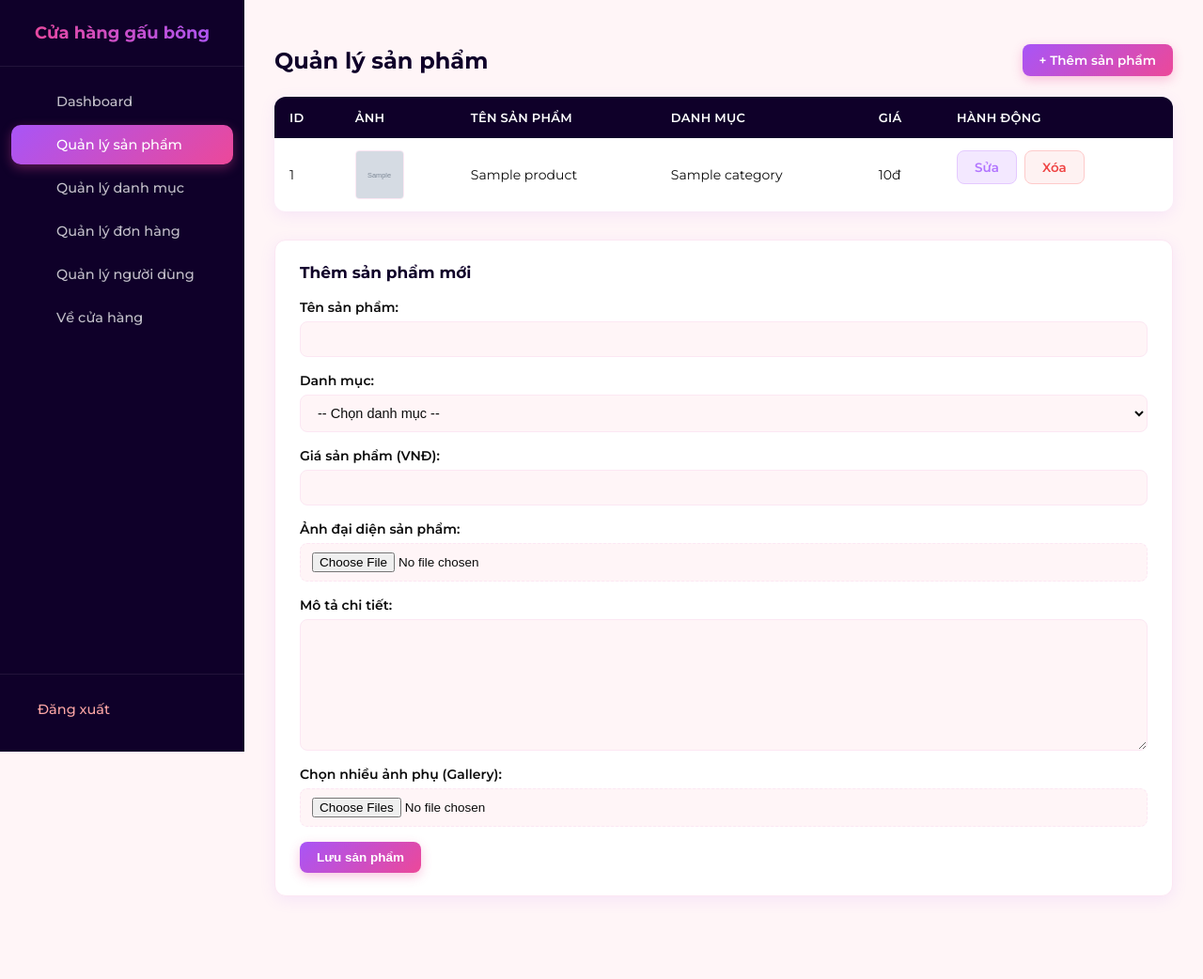
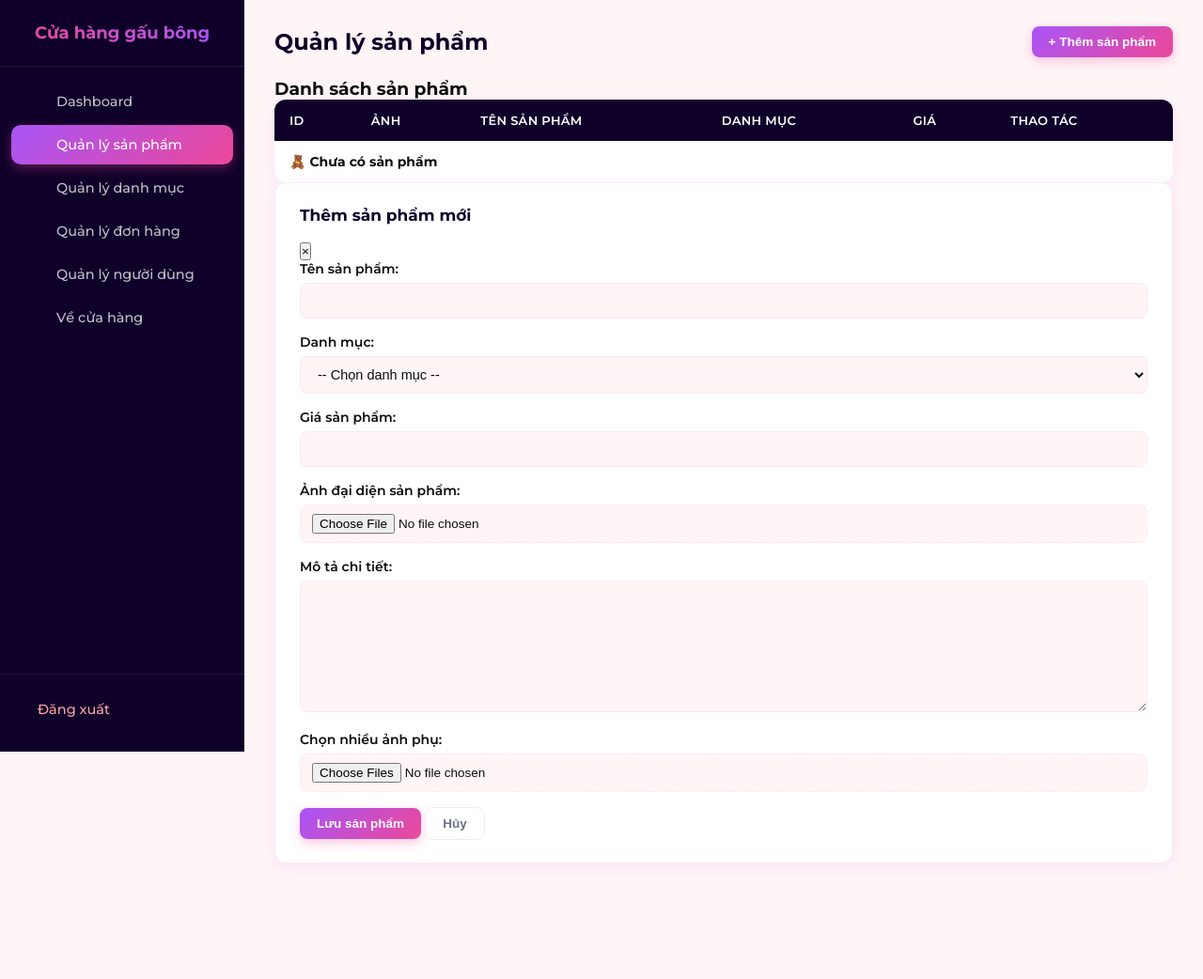
Before and after one commit to Tied13/laptrinhweb, a PHP site: page /admin/products.php in a window 1280 px wide. Shown: the whole page at 94% size. After the commit the page ends 919 px from the top, so only its background shows below. Run offline with PHP 8.4, Linux system fonts and the light colour scheme; a user stored in the database is signed in; tables that the repository leaves empty hold one stand-in row (values such as "Sample post"); grey boxes marked "Sample" are stand-in pictures; data that the repository does not hold is empty; some libraries are stand-ins or nearby versions.

Commit message:
Update products.php (FE2)

```diff
--- a/admin/products.php
+++ b/admin/products.php
@@ -1,57 +1,37 @@
-\<?php
+<?php
 if (session_status() === PHP_SESSION_NONE) {
     session_start();
 }
-
-// 1. Kiểm tra quyền Admin (Middleware)
 if (!isset($_SESSION['role']) || (int)$_SESSION['role'] !== 1) {
     $_SESSION['error'] = 'Bạn không có quyền truy cập!';
     header('Location: ../login.php');
     exit();
 }
-
-// 2. Nạp cấu hình CSDL và Models
-require_once __DIR__ . '/../config/database.php';
-require_once __DIR__ . '/../models/Product.php';
-require_once __DIR__ . '/../models/Category.php';
-
-$database = new Database();
-$db = $database->getConnection();
-
-$productModel = new Product($db);
-$categoryModel = new Category($db);
-
-// 3. Khởi tạo dữ liệu hiển thị
-$products = $productModel->getAll();
-$categories = $categoryModel->getAll();
-
-// Xử lý lấy thông tin khi bấm nút "Sửa"
-$product_edit = null;
-if (isset($_GET['action']) && $_GET['action'] === 'edit' && !empty($_GET['id'])) {
-    $edit_id = (int)$_GET['id'];
-    $product_edit = $productModel->getProductById($edit_id);
-}
 ?>
 <!DOCTYPE html>
 <html lang="vi">
-
 <head>
     <meta charset="UTF-8">
     <meta name="viewport" content="width=device-width, initial-scale=1.0">
     <title>Quản lý sản phẩm</title>
     <link rel="stylesheet" href="../assets/css/admin.css">
 </head>
+<body>
 
-<body>
 <?php include '../includes/navbar_admin.php'; ?>
 
 <div class="admin-content">
     <div class="admin-page-header">
         <h2>Quản lý sản phẩm</h2>
-            <a href="products.php" class="btn btn-primary">+ Thêm sản phẩm</a>
+
+        <button type="button" class="btn btn-primary" id="btn-add-product">
+            + Thêm sản phẩm
+        </button>
     </div>
 
-        <!-- Bảng danh sách sản phẩm -->
+    <div class="product-list-section">
+        <h3 class="section-title">Danh sách sản phẩm</h3>
+
         <table class="admin-table">
             <thead>
                 <tr>
@@ -60,111 +40,211 @@ if (isset($_GET['action']) && $_GET['action'] === 'edit' && !empty($_GET['id']))
                     <th>Tên sản phẩm</th>
                     <th>Danh mục</th>
                     <th>Giá</th>
-                    <th>Hành động</th>
+                    <th>Thao tác</th>
                 </tr>
             </thead>
+
             <tbody>
                 <?php if (!empty($products)): ?>
+
                     <?php foreach ($products as $p): ?>
+
                     <tr>
-                    <td><?php echo (int)$p['id']; ?></td>
                         <td>
-                        <?php
-                            $thumb = $p['thumbnail']  ?? ($p['image'] ?? '');;
-                        ?>
-                        <img src="../assets/uploads/products/<?php echo htmlspecialchars($thumb); ?>"
-                            class="admin-thumb" width="60" height="60" style="object-fit: cover; border-radius: 4px;"
-                            onerror="this.src='https://via.placeholder.com/60?text=No+Image';">
+                            <?php echo (int)$p['id']; ?>
                         </td>
-                    <td><?php echo htmlspecialchars($p['name']); ?></td>
-                    <td><?php echo htmlspecialchars($p['category_name'] ?? 'Chưa phân loại'); ?></td>
-                    <td><?php echo number_format($p['price'], 0, ',', '.'); ?>đ</td>
+
+                        <td>
+                            <img
+                                src="../assets/uploads/products/<?php echo htmlspecialchars($p['thumbnail']); ?>"
+                                class="admin-thumb"
+                                alt="<?php echo htmlspecialchars($p['name']); ?>"
+                            >
+                        </td>
+
+                        <td>
+                            <?php echo htmlspecialchars($p['name']); ?>
+                        </td>
+
+                        <td>
+                            <?php echo htmlspecialchars($p['category_name']); ?>
+                        </td>
+
+                        <td>
+                            <?php echo number_format($p['price'], 0, ',', '.'); ?>đ
+                        </td>
+
                         <td class="admin-actions">
-                        <a href="products.php?action=edit&id=<?php echo (int)$p['id']; ?>" class="btn btn-edit">Sửa</a>
-                        <a href="../controllers/ProductController.php?action=delete&id=<?php echo (int)$p['id']; ?>"
+                            <a
+                                href="?controller=product&action=edit&id=<?php echo (int)$p['id']; ?>"
+                                class="btn btn-edit"
+                            >
+                                Sửa
+                            </a>
+
+                            <a
+                                href="?controller=product&action=delete&id=<?php echo (int)$p['id']; ?>"
                                 class="btn btn-delete btn-delete-confirm"
-                            onclick="return confirm('Bạn có chắc chắn muốn xóa sản phẩm này không?');">Xóa</a>
+                            >
+                                Xóa
+                            </a>
                         </td>
                     </tr>
+
                     <?php endforeach; ?>
+
                 <?php else: ?>
+
                     <tr>
-                    <td colspan="6" style="text-align: center; padding: 20px;">Chưa có sản phẩm nào.</td>
+                        <td colspan="6">
+                            <div class="empty-product">
+                                <i class="bi bi-box-seam"></i>
+                                <strong>🧸 Chưa có sản phẩm</strong>
+                            </div>
+                        </td>
                     </tr>
+
                 <?php endif; ?>
             </tbody>
         </table>
+    </div>
 
-        <!-- Form Thêm / Cập nhật sản phẩm -->
-        <div class="admin-form-box" style="margin-top: 30px;">
-            <h3><?php echo isset($product_edit['id']) ? 'Cập nhật sản phẩm #' . $product_edit['id'] : 'Thêm sản phẩm mới'; ?>
+
+    <div class="admin-form-box product-form-box" id="product-form">
+
+        <div class="product-form-header">
+            <h3>
+                <?php echo isset($product_edit['id'])
+                    ? 'Cập nhật sản phẩm'
+                    : 'Thêm sản phẩm mới'; ?>
             </h3>
 
+            <button type="button" class="form-close-btn" id="btn-close-product">
+                ×
+            </button>
+        </div>
+
         <form
-                action="../controllers/ProductController.php?action=<?php echo isset($product_edit['id']) ? 'update' : 'store'; ?>"
-                method="POST" enctype="multipart/form-data">
-                <input type="hidden" name="id"
-                    value="<?php echo isset($product_edit['id']) ? (int)$product_edit['id'] : ''; ?>">
+            action="../index.php?controller=product&action=store"
+            method="POST"
+            enctype="multipart/form-data"
+        >
+
+            <!-- PHẦN BE2 -->
+            <input
+                type="hidden"
+                name="id"
+                value="<?php echo isset($product_edit['id'])
+                    ? (int)$product_edit['id']
+                    : ''; ?>"
+            >
 
             <div class="form-group">
                 <label>Tên sản phẩm:</label>
-                    <input type="text" name="name" class="form-control"
-                        value="<?php echo isset($product_edit['name']) ? htmlspecialchars($product_edit['name']) : ''; ?>"
-                        required>
+
+                <input
+                    type="text"
+                    name="name"
+                    class="form-control"
+                    value="<?php echo isset($product_edit['name'])
+                        ? htmlspecialchars($product_edit['name'])
+                        : ''; ?>"
+                    required
+                >
             </div>
 
             <div class="form-group">
                 <label>Danh mục:</label>
+
                 <select name="category_id" class="form-control" required>
                     <option value="">-- Chọn danh mục --</option>
+
                     <?php foreach ($categories as $cat): ?>
-                        <option value="<?php echo (int)$cat['id']; ?>"
-                            <?php echo (isset($product_edit['category_id']) && $product_edit['category_id'] == $cat['id']) ? 'selected' : ''; ?>>
+
+                        <option
+                            value="<?php echo (int)$cat['id']; ?>"
+                            <?php echo (
+                                isset($product_edit['category_id']) &&
+                                $product_edit['category_id'] == $cat['id']
+                            ) ? 'selected' : ''; ?>
+                        >
                             <?php echo htmlspecialchars($cat['name']); ?>
                         </option>
+
                     <?php endforeach; ?>
                 </select>
             </div>
 
             <div class="form-group">
-                    <label>Giá sản phẩm (VNĐ):</label>
-                    <input type="number" name="price" class="form-control"
-                        value="<?php echo isset($product_edit['price']) ? htmlspecialchars($product_edit['price']) : ''; ?>"
-                        required>
+                <label>Giá sản phẩm:</label>
+
+                <input
+                    type="number"
+                    name="price"
+                    class="form-control"
+                    value="<?php echo isset($product_edit['price'])
+                        ? htmlspecialchars($product_edit['price'])
+                        : ''; ?>"
+                    required
+                >
             </div>
 
+
+            <!-- PHẦN BE3 -->
             <div class="form-group">
                 <label>Ảnh đại diện sản phẩm:</label>
-                    <input type="file" name="image" class="form-control"
-                        <?php echo isset($product_edit['id']) ? '' : 'required'; ?>>
-                    <?php if (!empty($product_edit['thumbnail'])): ?>
-                    <small>Ảnh hiện tại: <?php echo htmlspecialchars($product_edit['thumbnail']); ?></small>
-                    <?php endif; ?>
+
+                <input
+                    type="file"
+                    name="image"
+                    class="form-control"
+                >
             </div>
 
             <div class="form-group">
                 <label>Mô tả chi tiết:</label>
-                    <textarea name="description" id="editor"
-                        class="form-control"><?php echo isset($product_edit['description']) ? htmlspecialchars($product_edit['description']) : ''; ?></textarea>
+
+                <textarea
+                    name="description"
+                    id="editor"
+                    class="form-control"
+                ><?php echo isset($product_edit['description'])
+                    ? htmlspecialchars($product_edit['description'])
+                    : ''; ?></textarea>
             </div>
 
             <div class="form-group">
-                    <label>Chọn nhiều ảnh phụ (Gallery):</label>
-                    <!-- Đã bỏ thuộc tính required để không bắt buộc -->
-                    <input type="file" name="images[]" multiple class="form-control" accept="image/*">
+                <label>Chọn nhiều ảnh phụ:</label>
+
+                <input
+                    type="file"
+                    name="images[]"
+                    multiple
+                    required
+                >
             </div>
 
-                <button type="submit" class="btn btn-primary">Lưu sản phẩm</button>
-                <?php if (isset($product_edit['id'])): ?>
-                <a href="products.php" class="btn btn-secondary">Hủy bỏ</a>
-                <?php endif; ?>
+            <div class="product-form-actions">
+                <button type="submit" class="btn btn-primary">
+                    Lưu sản phẩm
+                </button>
+
+                <button
+                    type="button"
+                    class="btn btn-cancel"
+                    id="btn-cancel-product"
+                >
+                    Hủy
+                </button>
+            </div>
+
         </form>
     </div>
+
 </div>
 
 <script src="https://cdn.ckeditor.com/ckeditor5/41.0.0/classic/ckeditor.js"></script>
+<script src="../assets/js/admin.js"></script>
 
-    <script src="../assets/js/admin.js"></script>
 </body>
-
 </html>
```
Lines whose indentation alone changed are shown as unchanged.
